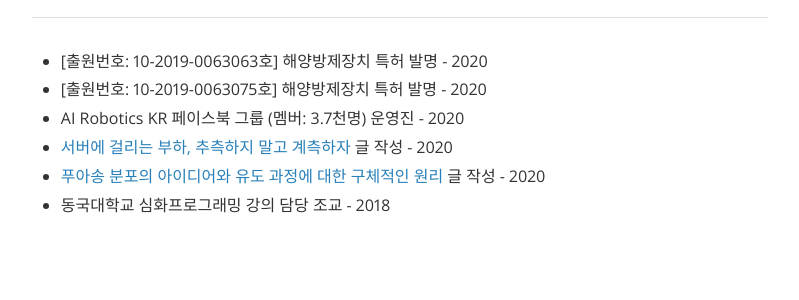
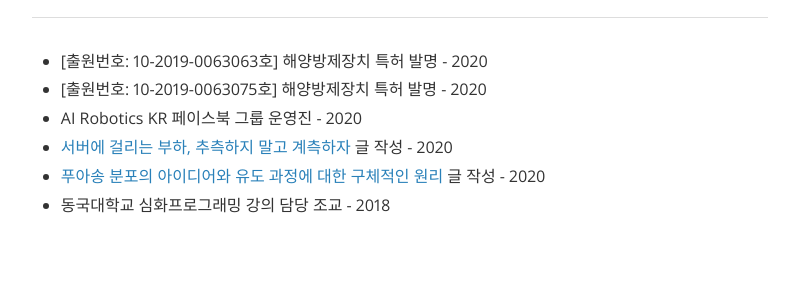
Before and after one commit to injae-kim/injae-kim.github.io, a Jekyll site: the page built from about.md, in a window 1280 px wide and 900 px high, scrolled down 3283 px. Shown: the part 153-453 px from the top of the window, without its empty margins (240-1039 px from the left). Built offline with Jekyll 4.4.1, drawn with Linux system fonts in a browser that asks for light colours; nearby versions of some CDN libraries; some web fonts are replaced.

Commit message:
fix post

```diff
--- a/about.md
+++ b/about.md
@@ -115,7 +115,7 @@
 
 - [출원번호: 10-2019-0063063호] 해양방제장치 특허 발명 - 2020
 - [출원번호: 10-2019-0063075호] 해양방제장치 특허 발명 - 2020
-- AI Robotics KR 페이스북 그룹 (멤버: 3.7천명) 운영진 - 2020
+- AI Robotics KR 페이스북 그룹 운영진 - 2020
 - [서버에 걸리는 부하, 추측하지 말고 계측하자](https://injae-kim.github.io/dev/2020/07/09/how-to-check-single-server-load-average.html) 글 작성 - 2020
 - [푸아송 분포의 아이디어와 유도 과정에 대한 구체적인 원리](https://injae-kim.github.io/dev/2020/07/17/easy-to-understand-poisson-distribution.html) 글 작성 - 2020
 - 동국대학교 심화프로그래밍 강의 담당 조교 - 2018
```
